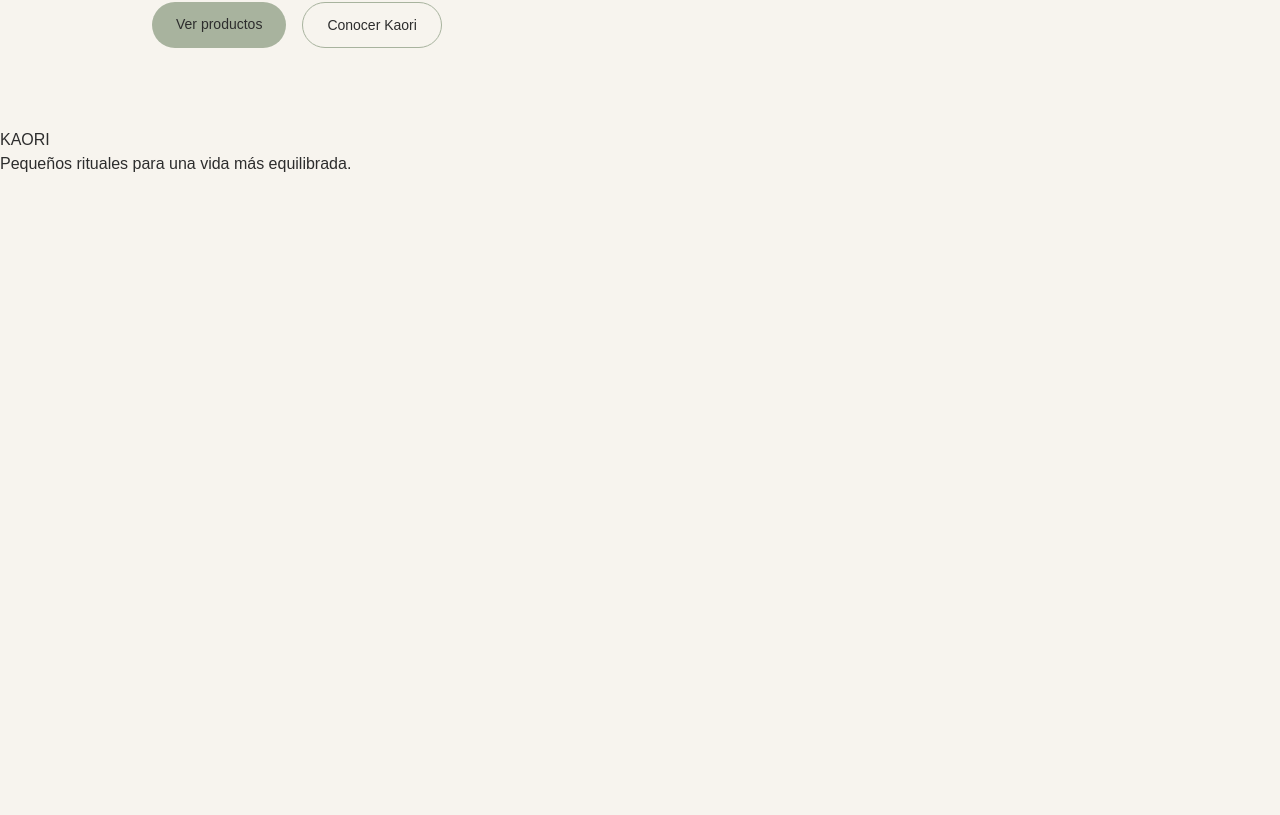
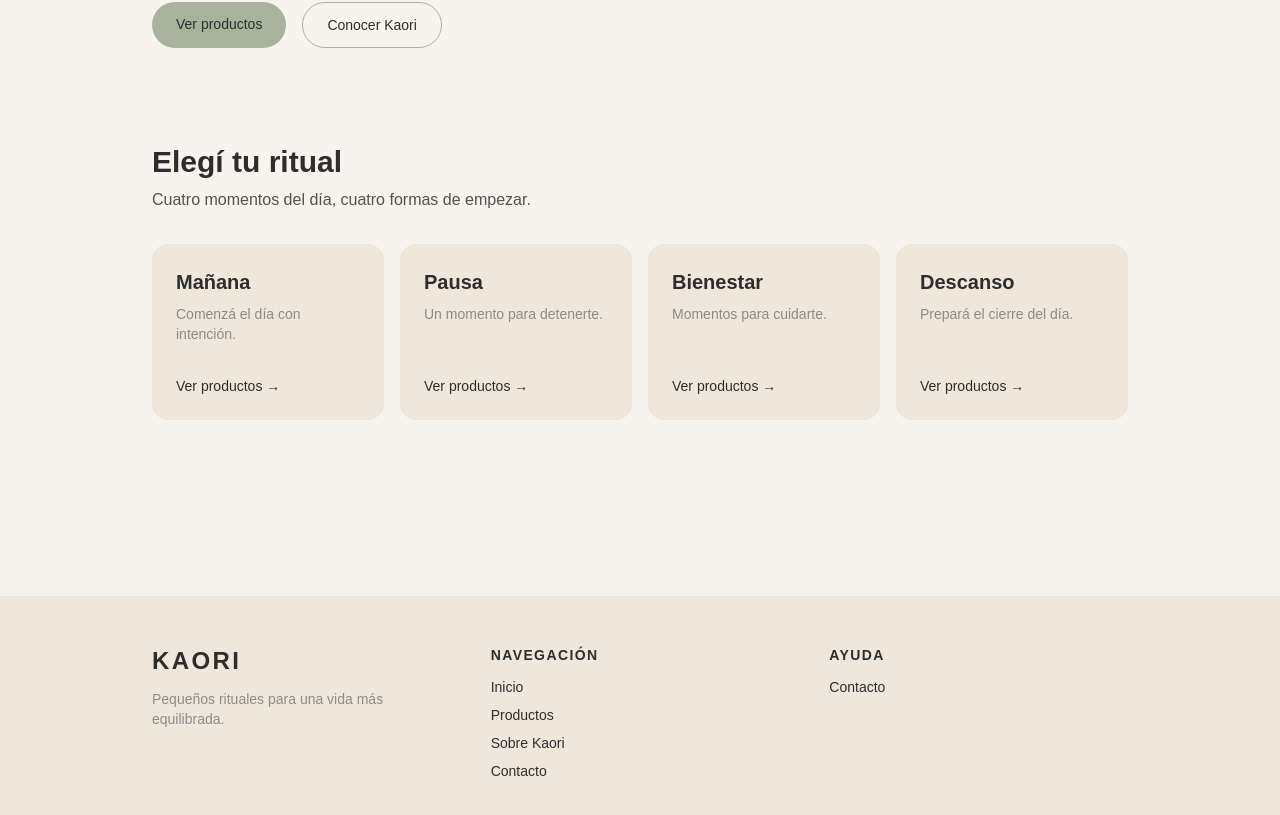
Before and after one commit to kalel3-hash/Kaori, a Next.js app: page / in a window 1280 px wide. Shown: the part 399-1214 px from the top of the page. Before the commit the page ends 800 px from the top, so only its background shows below. Built offline with nearby package versions, Linux system fonts and the light colour scheme.

Commit message:
Agrega footer y corrige nombres de rituales

```diff
--- a/app/page.tsx
+++ b/app/page.tsx
@@ -1,6 +1,7 @@
 import Link from "next/link";
 import Header from "@/components/layout/Header";
 import Footer from "@/components/layout/Footer";
+import RitualsSection from "@/components/home/RitualsSection";
 
 export default function Home() {
   return (
@@ -38,6 +39,8 @@ export default function Home() {
             </Link>
           </div>
         </section>
+
+        <RitualsSection />
       </main>
 
       <Footer />
--- /dev/null
+++ b/components/home/RitualsSection.tsx
@@ -0,0 +1,19 @@
+import RitualCard from "@/components/ritual/RitualCard";
+import { rituals } from "@/data/rituals";
+
+export default function RitualsSection() {
+  return (
+    <section className="mt-24">
+      <h2 className="mb-2 text-3xl font-semibold">Elegí tu ritual</h2>
+      <p className="mb-8 text-neutral-600">
+        Cuatro momentos del día, cuatro formas de empezar.
+      </p>
+
+      <div className="grid gap-4 sm:grid-cols-2 lg:grid-cols-4">
+        {rituals.map((ritual) => (
+          <RitualCard key={ritual.id} ritual={ritual} />
+        ))}
+      </div>
+    </section>
+  );
+}
--- a/components/layout/Footer.tsx
+++ b/components/layout/Footer.tsx
@@ -1,9 +1,45 @@
+import Link from "next/link";
+import { navigation } from "@/config/navigation";
+
 export default function Footer() {
   return (
-    <footer>
-      <p>KAORI</p>
+    <footer className="mt-24 border-t border-neutral-200 bg-[#efe7db]">
+      <div className="mx-auto grid max-w-5xl gap-10 px-6 py-12 md:grid-cols-3">
+        <div>
+          <p className="mb-3 text-2xl font-semibold tracking-widest">KAORI</p>
+          <p className="max-w-xs text-sm text-[#8c8b88]">
+            Pequeños rituales para una vida más equilibrada.
+          </p>
+        </div>
 
-      <p>Pequeños rituales para una vida más equilibrada.</p>
+        <nav>
+          <p className="mb-3 text-sm font-semibold uppercase tracking-widest">
+            Navegación
+          </p>
+          <ul className="space-y-2 text-sm">
+            {navigation.map((item) => (
+              <li key={item.href}>
+                <Link href={item.href} className="hover:underline">
+                  {item.label}
+                </Link>
+              </li>
+            ))}
+          </ul>
+        </nav>
+
+        <div>
+          <p className="mb-3 text-sm font-semibold uppercase tracking-widest">
+            Ayuda
+          </p>
+          <ul className="space-y-2 text-sm">
+            <li>
+              <Link href="/contacto" className="hover:underline">
+                Contacto
+              </Link>
+            </li>
+          </ul>
+        </div>
+      </div>
     </footer>
   );
 }
--- a/components/ritual/RitualCard.tsx
+++ b/components/ritual/RitualCard.tsx
@@ -1,17 +1,24 @@
+import Link from "next/link";
 import { Ritual } from "@/types/ritual";
 
 type RitualCardProps = {
   ritual: Ritual;
 };
 
-export default function RitualCard({
-  ritual,
-}: RitualCardProps) {
+export default function RitualCard({ ritual }: RitualCardProps) {
   return (
-    <article>
-      <h3>{ritual.name}</h3>
+    <Link
+      href={`/productos/ritual/${ritual.id}`}
+      className="group block rounded-2xl bg-[#efe7db] p-6 transition-colors hover:bg-[#e6dccb]"
+    >
+      <article className="flex h-full flex-col justify-between gap-8">
+        <div>
+          <h3 className="mb-2 text-xl font-semibold">{ritual.name}</h3>
+          <p className="text-sm text-[#8c8b88]">{ritual.description}</p>
+        </div>
 
-      <p>{ritual.description}</p>
-    </article>
+        <span className="text-sm font-medium">Ver productos →</span>
+      </article>
+    </Link>
   );
 }
--- a/data/rituals.ts
+++ b/data/rituals.ts
@@ -3,22 +3,22 @@ import { Ritual } from "@/types/ritual";
 export const rituals: Ritual[] = [
   {
     id: "manana",
-    name: "Ritual de Mañana",
+    name: "Mañana",
     description: "Comenzá el día con intención.",
   },
   {
     id: "pausa",
-    name: "Ritual de Pausa",
+    name: "Pausa",
     description: "Un momento para detenerte.",
   },
   {
     id: "bienestar",
-    name: "Ritual de Bienestar",
+    name: "Bienestar",
     description: "Momentos para cuidarte.",
   },
   {
     id: "descanso",
-    name: "Ritual de Descanso",
+    name: "Descanso",
     description: "Prepará el cierre del día.",
   },
 ];
```
